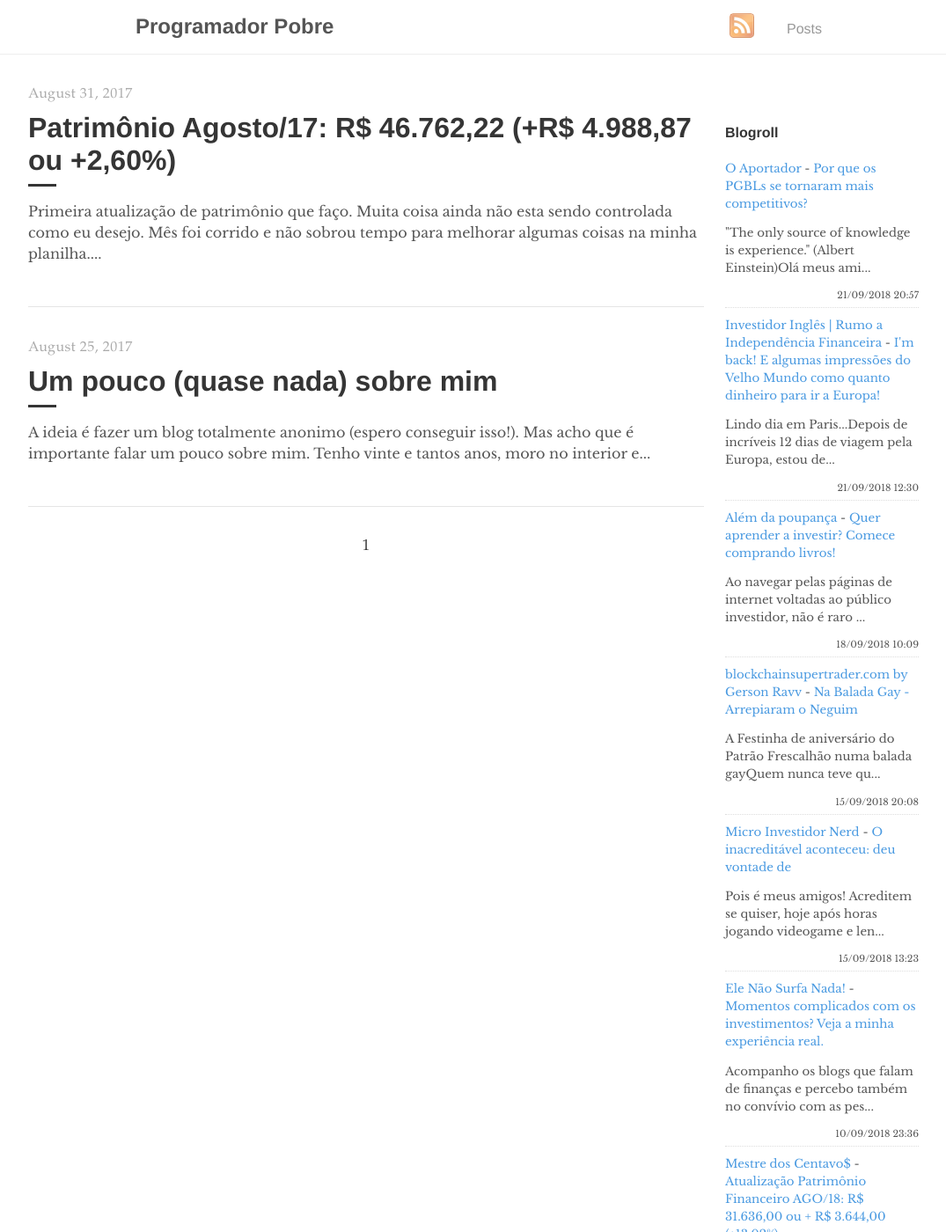
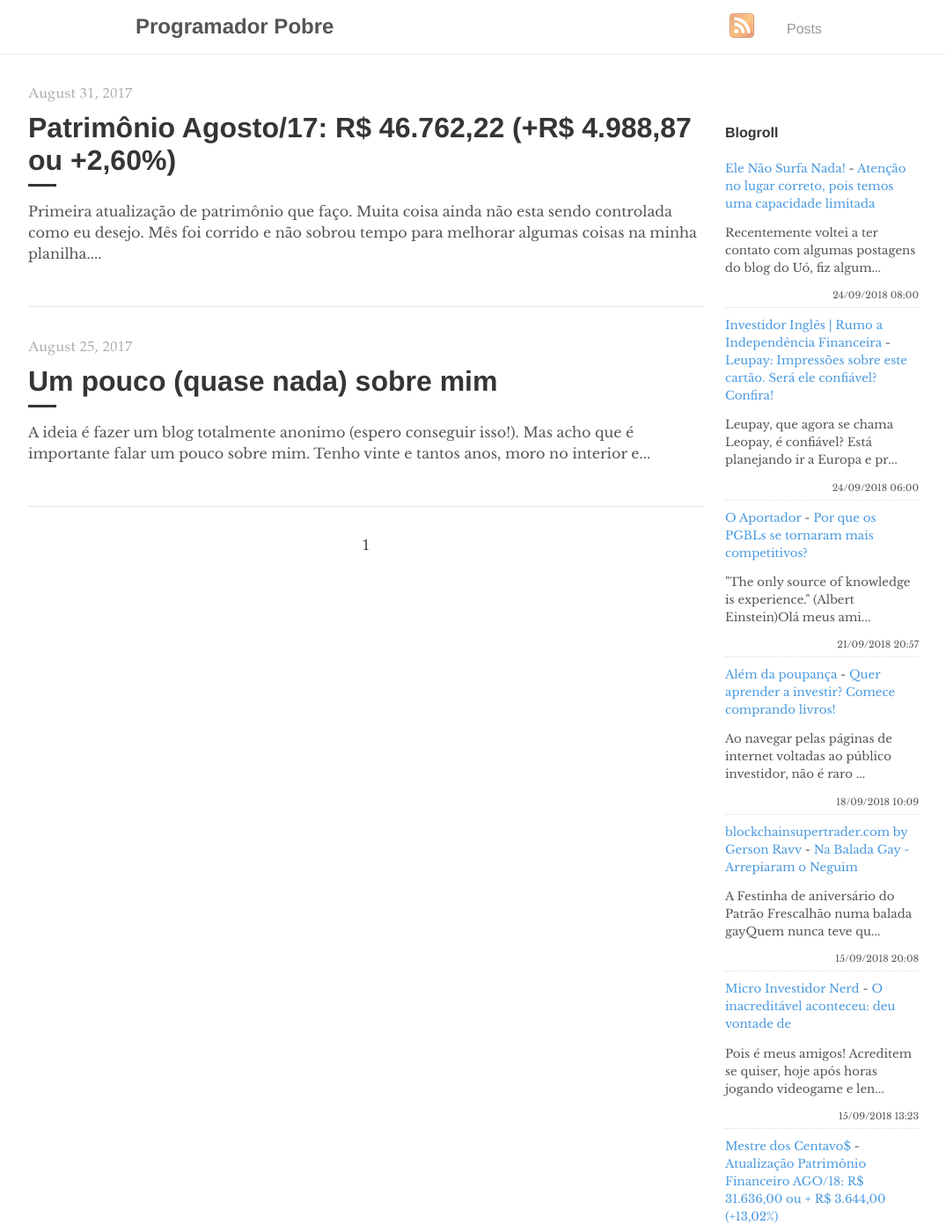
Before and after one commit to programadorpobre/programadorpobre.github.io, a Jekyll site: the page built from index.html, in a window 1280 px wide and 1400 px high. Shown: the whole window at 88% size, without its empty margins (96-1171 px from the left). Built offline with Jekyll 4.4.1, drawn with Linux system fonts in a browser that asks for light colours; the list of posts is cut into pages by our own code; comment, search, counter and statistics services are not loaded.

Commit message:
[ci skip] travis #415

```diff
--- a/_includes/feed-entries.html
+++ b/_includes/feed-entries.html
@@ -1,12 +1,17 @@
+<div class="feed-entry">
+    <a class="feed-entry-site-name" href="https://elenaosurfanada.blogspot.com/">Ele Não Surfa Nada!</a> - <a class="feed-entry-title" href="https://elenaosurfanada.blogspot.com/2018/09/atencao-no-lugar-correto-pois-temos-uma.html">Atenção no lugar correto, pois temos uma capacidade limitada</a>
+    <p class="feed-entry-summary">Recentemente voltei a ter contato com algumas postagens do blog do Uó, fiz algum...</p>
+    <time datetime="2018-09-24T08:00:00.000-03:00">24/09/2018 08:00</time>
+</div>
+<div class="feed-entry">
+    <a class="feed-entry-site-name" href="https://www.investidoringles.com/">Investidor Inglês | Rumo a Independência Financeira</a> - <a class="feed-entry-title" href="https://www.investidoringles.com/2018/09/leupay-impressoes-confiavel-barato.html">Leupay: Impressões sobre este cartão. Será ele confiável?  Confira!</a>
+    <p class="feed-entry-summary">Leupay, que agora se chama Leopay, é confiável? Está planejando ir a Europa e pr...</p>
+    <time datetime="2018-09-24T06:00:00.000-03:00">24/09/2018 06:00</time>
+</div>
 <div class="feed-entry">
     <a class="feed-entry-site-name" href="https://oaportadorfinanceiro.blogspot.com/">O Aportador</a> - <a class="feed-entry-title" href="https://oaportadorfinanceiro.blogspot.com/2018/09/por-que-os-pgbls-se-tornaram-mais.html">Por que os PGBLs se tornaram mais competitivos?</a>
     <p class="feed-entry-summary">"The only source of knowledge is experience."&nbsp;(Albert Einstein)Olá meus ami...</p>
     <time datetime="2018-09-21T20:57:00.000-03:00">21/09/2018 20:57</time>
-</div>
-<div class="feed-entry">
-    <a class="feed-entry-site-name" href="https://www.investidoringles.com/">Investidor Inglês | Rumo a Independência Financeira</a> - <a class="feed-entry-title" href="https://www.investidoringles.com/2018/09/quanto-preciso-dinheiro-europa.html">I'm back! E algumas impressões do Velho Mundo como quanto dinheiro para ir a Europa!</a>
-    <p class="feed-entry-summary">Lindo dia em Paris...Depois de incríveis 12 dias de viagem pela Europa, estou de...</p>
-    <time datetime="2018-09-21T12:30:00.000-03:00">21/09/2018 12:30</time>
 </div>
 <div class="feed-entry">
     <a class="feed-entry-site-name" href="https://alemdapoupanca.blogspot.com/">Além da poupança</a> - <a class="feed-entry-title" href="https://alemdapoupanca.blogspot.com/2018/09/quer-aprender-investir-comece-comprando.html">Quer aprender a investir? Comece comprando livros!</a>
@@ -24,11 +29,6 @@
     <time datetime="2018-09-15T13:23:00.002-07:00">15/09/2018 13:23</time>
 </div>
 <div class="feed-entry">
-    <a class="feed-entry-site-name" href="https://elenaosurfanada.blogspot.com/">Ele Não Surfa Nada!</a> - <a class="feed-entry-title" href="https://elenaosurfanada.blogspot.com/2018/09/momentos-complicados-com-os.html">Momentos complicados com os investimentos? Veja a minha experiência real.</a>
-    <p class="feed-entry-summary">Acompanho os blogs que falam de finanças e percebo também no convívio com as pes...</p>
-    <time datetime="2018-09-10T23:36:00.001-03:00">10/09/2018 23:36</time>
-</div>
-<div class="feed-entry">
     <a class="feed-entry-site-name" href="https://mestredoscentavos.blogspot.com/">Mestre dos Centavo$</a> - <a class="feed-entry-title" href="https://mestredoscentavos.blogspot.com/2018/09/atualizacao-patrimonio-financeiro-ago18.html">Atualização Patrimônio Financeiro AGO/18: R$ 31.636,00 ou + R$ 3.644,00  (+13,02%)</a>
     <p class="feed-entry-summary">Saudações guerreiros do milhão, como estão?Vamos para mais uma atualização patri...</p>
     <time datetime="2018-09-02T15:12:00.000-07:00">02/09/2018 15:12</time>
```
